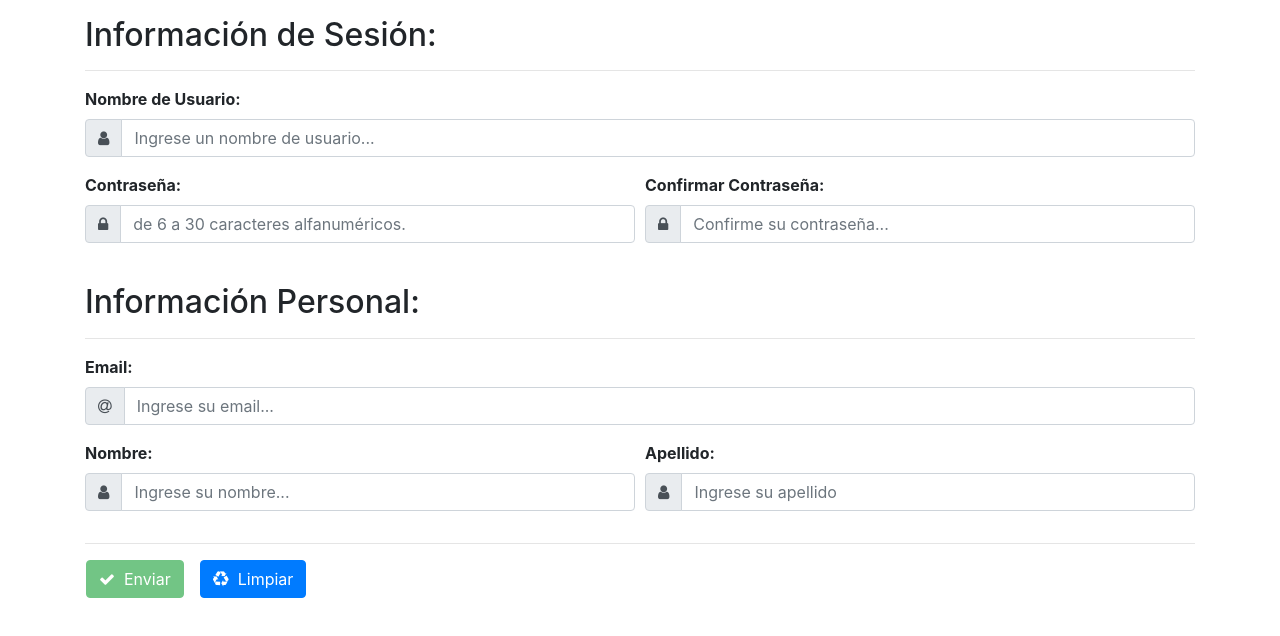
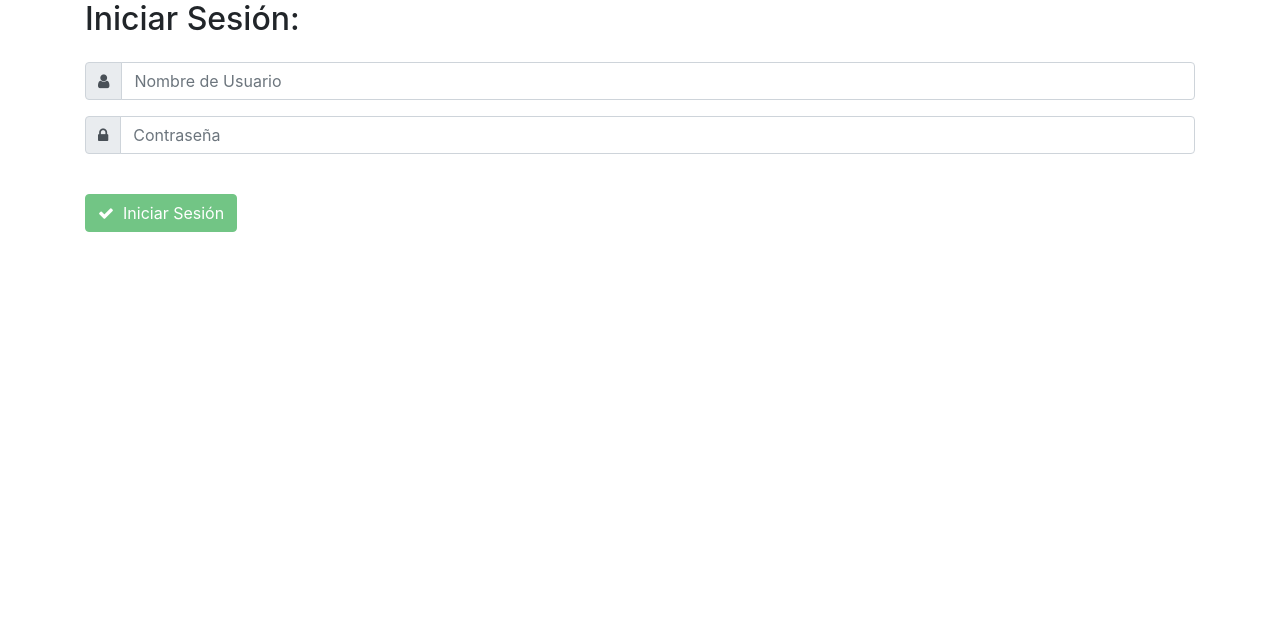
Before and after one commit to MarcioMatteucci/mean-blog, an Angular app in the folder client/: page / in a window 1280 px wide. Shown: the top 636 px of the page. Built offline with nearby package versions, Linux system fonts and the light colour scheme.

Commit message:
SignIn y SignUp terminado, agregado debounceTime

```diff
--- a/client/src/app/app.component.html
+++ b/client/src/app/app.component.html
@@ -1,7 +1,7 @@
 <div class="container">
-  <blog-sign-up>
+   <blog-sign-in>
 
-  </blog-sign-up>
+   </blog-sign-in>
 </div>
 
 
--- a/client/src/app/app.module.ts
+++ b/client/src/app/app.module.ts
@@ -16,13 +16,15 @@ import { SignUpValidators } from './validators/sign-up.validator';
 // Components
 import { AppComponent } from './app.component';
 import { SignUpComponent } from './components/sign-up/sign-up.component';
+import { SignInComponent } from './components/sign-in/sign-in.component';
 
 
 
 @NgModule({
    declarations: [
       AppComponent,
-      SignUpComponent
+      SignUpComponent,
+      SignInComponent
    ],
    imports: [
       BrowserModule,
--- /dev/null
+++ b/client/src/app/components/sign-in/sign-in.component.html
@@ -0,0 +1,58 @@
+<form [formGroup]="signInForm" novalidate>
+
+   <h2 class="mb-4">Iniciar Sesión:</h2>
+
+   <div *ngIf="hasError" class="alert alert-danger" role="alert">
+      {{ errorMessage }}
+   </div>
+
+   <div class="form-group">
+
+      <div class="input-group">
+
+         <div class="input-group-prepend">
+            <span class="input-group-text">
+               <i class="fa fa-user" aria-hidden="true"></i>
+            </span>
+         </div>
+
+         <input [ngClass]="{ 'is-invalid': username.invalid && (username.dirty || username.touched), 'is-valid': username.valid && (username.dirty || username.touched) }"
+            class="form-control" type="text" placeholder="Nombre de Usuario" formControlName="username">
+
+         <div class="invalid-feedback ml-5" *ngIf="username.invalid && (username.dirty || username.touched)">
+            <p *ngIf="username.hasError('required')">El campo es requerido.</p>
+            <p *ngIf="username.hasError('minlength') || username.hasError('maxlength')">El campo debe tener entre 3 y 50 caracteres.</p>
+         </div>
+
+      </div>
+
+   </div>
+
+   <div class="form-group">
+
+      <div class="input-group">
+
+         <div class="input-group-prepend">
+            <span class="input-group-text">
+               <i class="fa fa-lock" aria-hidden="true"></i>
+            </span>
+         </div>
+
+         <input [ngClass]="{ 'is-invalid': password.invalid && (password.dirty || password.touched), 'is-valid': password.valid && (password.dirty || password.touched) }"
+            type="password" class="form-control" autocomplete="off" placeholder="Contraseña" formControlName="password">
+
+         <div class="invalid-feedback d-flex ml-5" *ngIf="password.invalid && (password.dirty || password.touched)">
+            <p *ngIf="password.hasError('required')">El campo es requerido.</p>
+            <p *ngIf="password.hasError('minlength') || password.hasError('maxlength')">El campo debe tener entre 6 y 30 caracteres.</p>
+            <p *ngIf="password.hasError('pattern') && !(password.hasError('required') || password.hasError('minlength') || password.hasError('maxlength'))">No se permiten caracteres especiales. Solo números y/o letras.</p>
+         </div>
+
+      </div>
+
+   </div>
+
+   <button [disabled]="!signInForm.valid || processing" type="button" class="btn btn-success mt-4" (click)="signIn()">
+      <i class="fa fa-check" aria-hidden="true"></i>&nbsp;&nbsp;Iniciar Sesión
+   </button>
+
+</form>
--- /dev/null
+++ b/client/src/app/components/sign-in/sign-in.component.ts
@@ -0,0 +1,85 @@
+import { Component } from '@angular/core';
+import { FormControl, Validators, FormGroup } from '@angular/forms';
+
+import { AuthService } from '../../services/auth.service';
+
+@Component({
+   selector: 'blog-sign-in',
+   templateUrl: './sign-in.component.html',
+   styleUrls: ['./sign-in.component.css']
+})
+export class SignInComponent {
+
+   processing = false;
+
+   hasError = false;
+   errorMessage = '';
+
+   // Form
+   signInForm: FormGroup;
+
+   username = new FormControl('', [
+      Validators.required,
+      Validators.minLength(3),
+      Validators.maxLength(50)
+   ]);
+
+   password = new FormControl('', {
+      validators: [
+         Validators.required,
+         Validators.minLength(6),
+         Validators.maxLength(30),
+         Validators.pattern('^[a-zA-Z0-9]+$')
+      ]
+   });
+
+   constructor(private authService: AuthService) {
+      this.createSignInForm();
+   }
+
+   createSignInForm() {
+      this.signInForm = new FormGroup({
+         username: this.username,
+         password: this.password
+      });
+   }
+
+   disableForm() {
+      this.signInForm.disable();
+   }
+
+   enableForm() {
+      this.signInForm.enable();
+   }
+
+   signIn() {
+
+      this.processing = true;
+      this.disableForm();
+
+      const user = this.signInForm.value;
+
+      this.authService.signIn(user)
+         .subscribe((data: any) => {
+            localStorage.setItem('token', data.tokenInfo.token);
+            localStorage.setItem('exp', data.tokenInfo.exp);
+            setTimeout(() => {
+               this.processing = false;
+               this.signInForm.reset();
+               this.enableForm();
+            }, 2000);
+         },
+            (err: any) => {
+               this.hasError = true;
+               this.errorMessage = err.error.msg;
+               this.processing = false;
+               this.signInForm.reset();
+               this.enableForm();
+               setTimeout(() => {
+                  this.processing = false;
+                  this.hasError = false;
+               }, 2000);
+            });
+   }
+
+}
--- a/client/src/app/components/sign-up/sign-up.component.html
+++ b/client/src/app/components/sign-up/sign-up.component.html
@@ -1,15 +1,10 @@
 <form [formGroup]="signUpForm" novalidate>
 
-   <!-- Seccion de la info de logeo -->
    <div class="login-info mt-3">
-      <h2>Información de Sesión:</h2>
-      <hr>
+
+      <h2 class="mb-4">Información de Sesión:</h2>
 
       <div class="form-group">
-
-         <label class="form-control-label">
-            <strong>Nombre de Usuario:</strong>
-         </label>
 
          <div class="input-group">
 
@@ -20,9 +15,9 @@
             </div>
 
             <input [ngClass]="{ 'is-invalid': username.invalid && (username.dirty || username.touched), 'is-valid': username.valid && (username.dirty || username.touched) }"
-               class="form-control" type="text" placeholder="Ingrese un nombre de usuario..." formControlName="username">
+               class="form-control" type="text" placeholder="Nombre de Usuario" formControlName="username">
 
-            <div class="invalid-feedback ml-5" *ngIf="(username.errors && username.dirty) || (!usernameValid && username.dirty)">
+            <div class="invalid-feedback ml-5" *ngIf="username.invalid && (username.dirty || username.touched)">
                <p *ngIf="username.hasError('required')">El campo es requerido.</p>
                <p *ngIf="username.hasError('minlength') || username.hasError('maxlength')">El campo debe tener entre 3 y 50 caracteres.</p>
                <p *ngIf="username.hasError('usernameTaken') && !username.hasError('required')">El nombre de usuario esta en uso.</p>
@@ -35,10 +30,8 @@
       <div class="form-row">
 
          <div class="col">
+
             <div class="form-group">
-               <label class="form-control-label">
-                  <strong>Contraseña:</strong>
-               </label>
 
                <div class="input-group">
 
@@ -49,8 +42,7 @@
                   </div>
 
                   <input [ngClass]="{ 'is-invalid': password.invalid && (password.dirty || password.touched), 'is-valid': password.valid && (password.dirty || password.touched) }"
-                     type="password" class="form-control" autocomplete="off" placeholder="de 6 a 30 caracteres alfanuméricos."
-                     formControlName="password">
+                     type="password" class="form-control" autocomplete="off" placeholder="Contraseña" formControlName="password">
 
                   <div class="invalid-feedback d-flex ml-5" *ngIf="password.invalid && (password.dirty || password.touched)">
                      <p *ngIf="password.hasError('required')">El campo es requerido.</p>
@@ -61,14 +53,12 @@
                </div>
 
             </div>
+
          </div>
 
          <div class="col">
+
             <div class="form-group">
-
-               <label class="form-control-label">
-                  <strong>Confirmar Contraseña:</strong>
-               </label>
 
                <div class="input-group">
 
@@ -79,7 +69,7 @@
                   </div>
 
                   <input [ngClass]="{ 'is-invalid': signUpForm.hasError('passwordsDontMatch') && (confirmPassword.dirty || confirmPassword.touched) || password.invalid && (password.dirty || password.touched), 'is-valid': !signUpForm.hasError('passwordsDontMatch') && (confirmPassword.valid && (confirmPassword.dirty || confirmPassword.touched)) }"
-                     type="password" class="form-control" autocomplete="off" placeholder="Confirme su contraseña..." formControlName="confirmPassword">
+                     type="password" class="form-control" autocomplete="off" placeholder="Confirmar Contraseña" formControlName="confirmPassword">
 
                   <div class="invalid-feedback d-flex ml-5" *ngIf="signUpForm.hasError('passwordsDontMatch') && (confirmPassword.dirty || confirmPassword.touched)">
                      <p *ngIf="signUpForm.hasError('passwordsDontMatch')">Las contraseñas no coinciden.</p>
@@ -87,27 +77,22 @@
 
                </div>
 
+            </div>
 
-            </div>
          </div>
 
       </div>
+
    </div>
 
    <br>
 
    <!-- Seccion de la info personal -->
    <div class="personal-info">
-      <h2>Información Personal:</h2>
-      <hr>
 
-
+      <h2 class="mb-4">Información Personal:</h2>
 
       <div class="form-group">
-
-         <label class="form-control-label">
-            <strong>Email:</strong>
-         </label>
 
          <div class="input-group">
 
@@ -118,7 +103,7 @@
             </div>
 
             <input [ngClass]="{ 'is-invalid': email.invalid && (email.dirty || email.touched), 'is-valid': email.valid && (email.dirty || email.touched) }"
-               class="form-control" type="text" placeholder="Ingrese su email..." formControlName="email">
+               class="form-control" type="text" placeholder="Email" formControlName="email">
 
             <div class="invalid-feedback d-flex ml-5" *ngIf="(email.errors && email.dirty) || (!emailValid && email.dirty)">
                <p *ngIf="email.hasError('required')">El campo es requerido.</p>
@@ -133,11 +118,8 @@
       <div class="form-row">
 
          <div class="col">
+
             <div class="form-group">
-
-               <label class="form-control-label">
-                  <strong>Nombre:</strong>
-               </label>
 
                <div class="input-group">
 
@@ -148,7 +130,7 @@
                   </div>
 
                   <input [ngClass]="{ 'is-invalid': name.invalid && (name.dirty || name.touched), 'is-valid': name.valid && (name.dirty || name.touched) }"
-                     type="text" class="form-control" autocomplete="off" placeholder="Ingrese su nombre..." formControlName="name">
+                     type="text" class="form-control" autocomplete="off" placeholder="Nombre" formControlName="name">
 
                   <div class="invalid-feedback d-flex ml-5" *ngIf="name.invalid && (name.dirty || name.touched)">
                      <p *ngIf="name.hasError('required')">El campo es requerido.</p>
@@ -158,14 +140,12 @@
                </div>
 
             </div>
+
          </div>
 
          <div class="col">
+
             <div class="form-group">
-
-               <label class="form-control-label">
-                  <strong>Apellido:</strong>
-               </label>
 
                <div class="input-group">
 
@@ -176,7 +156,7 @@
                   </div>
 
                   <input [ngClass]="{ 'is-invalid': lastname.invalid && (lastname.dirty || lastname.touched), 'is-valid': lastname.valid && (lastname.dirty || lastname.touched) }"
-                     type="text" class="form-control" autocomplete="off" placeholder="Ingrese su apellido" formControlName="lastname">
+                     type="text" class="form-control" autocomplete="off" placeholder="Apellido" formControlName="lastname">
 
                   <div class="invalid-feedback d-flex ml-5" *ngIf="lastname.invalid && (lastname.dirty || lastname.touched)">
                      <p *ngIf="lastname.hasError('required')">El campo es requerido.</p>
@@ -186,15 +166,14 @@
                </div>
 
             </div>
+
          </div>
 
       </div>
 
    </div>
 
-   <hr>
-
-   <div class="row">
+   <div class="row mt-4">
       <button [disabled]="!signUpForm.valid || processing" type="button" class="btn btn-success ml-3" (click)="signUp()">
          <i class="fa fa-check" aria-hidden="true"></i>&nbsp;&nbsp;Enviar
       </button>
--- a/client/src/app/components/sign-up/sign-up.component.ts
+++ b/client/src/app/components/sign-up/sign-up.component.ts
@@ -1,8 +1,6 @@
-import { Component, OnInit } from '@angular/core';
-import { FormGroup, FormControl, Validators, ValidationErrors, AbstractControl } from '@angular/forms';
-import { Observable } from 'rxjs/Observable';
+import { Component } from '@angular/core';
+import { FormGroup, FormControl, Validators } from '@angular/forms';
 
-import { User } from './../../models/user.model';
 import { AuthService } from './../../services/auth.service';
 import { SignUpValidators } from './../../validators/sign-up.validator';
 
@@ -11,7 +9,7 @@ import { SignUpValidators } from './../../validators/sign-up.validator';
    templateUrl: './sign-up.component.html',
    styleUrls: ['./sign-up.component.css']
 })
-export class SignUpComponent implements OnInit {
+export class SignUpComponent {
 
    // tslint:disable-next-line:max-line-length
    emailRegExp = new RegExp(/^(([^<>()\[\]\\.,;:\s@"]+(\.[^<>()\[\]\\.,;:\s@"]+)*)|(".+"))@((\[[0-9]{1,3}\.[0-9]{1,3}\.[0-9]{1,3}\.[0-9]{1,3}])|(([a-zA-Z\-0-9]+\.)+[a-zA-Z]{2,}))$/);
@@ -63,10 +61,7 @@ export class SignUpComponent implements OnInit {
    ], [SignUpValidators.emailValidator(this.authService)]);
 
 
-
-   constructor(
-      private authService: AuthService
-   ) {
+   constructor(private authService: AuthService) {
       this.createSignUpForm();
    }
 
@@ -110,12 +105,9 @@ export class SignUpComponent implements OnInit {
                this.enableForm();
             }, 2000);
          },
-         (err: any) => {
-            console.log(err);
-         });
-   }
-
-   ngOnInit() {
+            (err: any) => {
+               console.log(err);
+            });
    }
 
 }
--- a/client/src/app/services/auth.service.ts
+++ b/client/src/app/services/auth.service.ts
@@ -21,6 +21,10 @@ export class AuthService {
       return this.http.post(this.apiUrl + 'auth/signUp', user);
    }
 
+   signIn(user: User) {
+      return this.http.post(this.apiUrl + 'auth/signIn', user);
+   }
+
    checkUsername(username: string): Observable<boolean> {
       return this.http.get(this.apiUrl + 'auth/checkUsername?username=' + username)
          .map((res: any) => res.isUsernameAvailable);
--- a/client/src/styles.css
+++ b/client/src/styles.css
@@ -1 +1,3 @@
-/* You can add global styles to this file, and also import other style files */
+.invalid-feedback {
+   margin-bottom: -1em;
+}
```
Also changed, not shown: client/src/app/models/user.model.ts (+3 -4 lines), client/src/app/validators/sign-up.validator.ts (+8 -26 lines), client/src/app/components/sign-in/sign-in.component.css (added).
